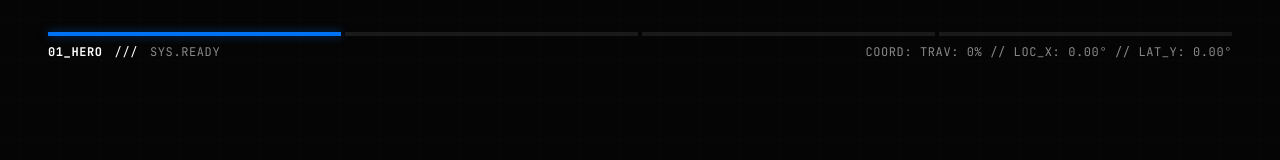
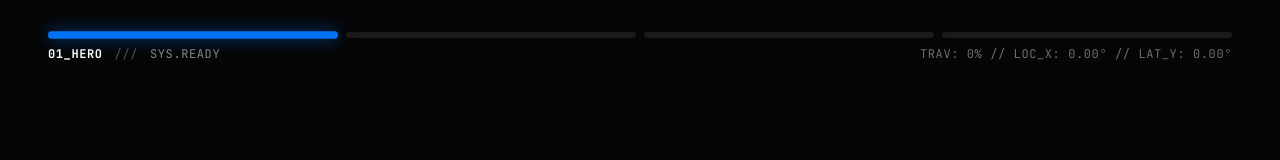
Before and after one commit to garangmig/CV_2026, a React (Vite) app: page / in a window 1280 px wide. Shown: the top 160 px of the page. Built offline with nearby package versions, Linux system fonts and the light colour scheme.

Commit message:
fix: refactor scroll system to distance-based timeline and optimize header response

```diff
--- a/src/App.tsx
+++ b/src/App.tsx
@@ -1,6 +1,7 @@
 import { useRef, useLayoutEffect, useState } from 'react';
 import gsap from 'gsap';
 import { ScrollTrigger } from 'gsap/ScrollTrigger';
+import { ScrollToPlugin } from 'gsap/ScrollToPlugin';
 import { Hero } from './components/Hero';
 import { Portfolio } from './components/Portfolio';
 import { Network } from './components/Network';
@@ -11,7 +12,7 @@ import { BackgroundGrid } from './components/BackgroundGrid';
 import { CameraOverlay } from './components/CameraOverlay';
 import { siteConfig } from './data/siteConfig';
 
-gsap.registerPlugin(ScrollTrigger);
+gsap.registerPlugin(ScrollTrigger, ScrollToPlugin);
 
 function App() {
   const componentRef = useRef<HTMLDivElement>(null);
@@ -23,6 +24,8 @@ function App() {
   const [vOffset, setVOffset] = useState(0);
   const [nOffset, setNOffset] = useState(0);
 
+  const activeSectionRef = useRef(0);
+  const mainTimeline = useRef<gsap.core.Timeline | null>(null);
 
   // Measure section heights to create the extended L-shaped path
   useLayoutEffect(() => {
@@ -56,93 +59,101 @@ function App() {
     const ctx = gsap.context(() => {
       if (!sliderRef.current || !componentRef.current) return;
 
-      const totalVOffset = vOffset + nOffset;
+      const totalDist = window.innerWidth * 3 + vOffset + nOffset;
 
       const tl = gsap.timeline({
         scrollTrigger: {
           trigger: componentRef.current,
           pin: true,
-          scrub: 1.5,
+          scrub: 0.3, // Much more responsive to input
           start: "top top",
-          end: () => "+=" + (window.innerWidth * 5 + totalVOffset),
+          end: () => "+=" + totalDist,
           invalidateOnRefresh: true,
-          onUpdate: (self) => setProgress(Math.round(self.progress * 100)),
+          onUpdate: (self) => {
+            const p = self.progress;
+            setProgress(Math.round(p * 100));
+
+            const currentPx = p * totalDist;
+            const w = window.innerWidth;
+
+            // 1. Determine active section (Distance-based thresholds)
+            let newSection = 0;
+            if (currentPx < w * 0.5) {
+              newSection = 0; // Hero
+            } else if (currentPx < w * 1.5 + vOffset) {
+              newSection = 1; // Portfolio
+            } else if (currentPx < w * 2.5 + vOffset + nOffset) {
+              newSection = 2; // Network
+            } else {
+              newSection = 3; // Credentials
+            }
+
+            if (newSection !== activeSectionRef.current) {
+              activeSectionRef.current = newSection;
+              setActiveSection(newSection);
+            }
+
+            // 2. Real-time latY calculation (HUD telemetry)
+            if (currentPx > w && currentPx < w + vOffset) {
+              // Inside Portfolio scan
+              setLatY((Math.abs(currentPx - w) / (vOffset || 1)) * 90);
+            } else if (currentPx > w * 2 + vOffset && currentPx < w * 2 + vOffset + nOffset) {
+              // Inside Network scan
+              setLatY((Math.abs(currentPx - (w * 2 + vOffset)) / (nOffset || 1)) * 90);
+            } else {
+              setLatY(0);
+            }
+          },
         }
       });
 
-      // THE EXTENDED L-PATH
+      mainTimeline.current = tl;
+
+      // THE DISTANCE-ACCURATE L-PATH
       tl.addLabel("hero")
-        // 1. Move to Portfolio (X)
+        // 1. Hero -> Portfolio
         .to(sliderRef.current, {
           x: () => -window.innerWidth,
-          duration: 2,
-          ease: "power2.inOut",
-          onStart: () => setActiveSection(1),
-          onReverseComplete: () => setActiveSection(0)
+          duration: window.innerWidth,
+          ease: "none",
         })
-        .addLabel("portfolio-top")
+        .addLabel("portfolio")
 
-        // 2. Scan down Portfolio (Y)
+        // 2. Portfolio Scan
         .to(sliderRef.current, {
           y: () => -vOffset,
-          duration: 3,
+          duration: vOffset,
           ease: "none",
-          onUpdate: function () {
-            const currentY = gsap.getProperty(sliderRef.current, "y") as number;
-            // LatY relative to first scan
-            if (activeSection === 1) {
-              setLatY(Math.abs((currentY / (vOffset || 1)) * 90));
-            }
-          }
         })
         .addLabel("portfolio-bottom")
 
-        // 3. Transition to Network (X)
+        // 3. Portfolio -> Network
         .to(sliderRef.current, {
           x: () => -window.innerWidth * 2,
-          duration: 2,
-          ease: "power2.inOut",
-          onStart: () => {
-            setActiveSection(2);
-          },
-          onReverseComplete: () => setActiveSection(1)
+          duration: window.innerWidth,
+          ease: "none",
         })
-        .addLabel("network-top")
+        .addLabel("network")
 
-        // 4. Scan down Network (Y) - Adding nOffset to the world's Y
+        // 4. Network Scan
         .to(sliderRef.current, {
           y: () => -(vOffset + nOffset),
-          duration: 3,
+          duration: nOffset,
           ease: "none",
-          onUpdate: function () {
-            const currentY = gsap.getProperty(sliderRef.current, "y") as number;
-            const absY = Math.abs(currentY);
-
-            if (activeSection === 2) {
-              const localY = absY - vOffset;
-              const netProgress = localY / (nOffset || 1);
-              setLatY(netProgress * 90);
-            }
-          }
-        })
-        // Parallel animation to keep the SKILLS section fixed relative to camera (Desktop only)
+        }, "<")
+        // Mirror the skills panel pin
         .to("#skills-panel", {
           y: () => window.innerWidth >= 768 ? nOffset : 0,
-          duration: 3,
+          duration: nOffset,
           ease: "none",
         }, "<")
         .addLabel("network-bottom")
 
-        // 5. Final transition to Credentials (X)
+        // 5. Network -> Credentials
         .to(sliderRef.current, {
           x: () => -window.innerWidth * 3,
-          duration: 2,
-          ease: "power2.inOut",
-          onStart: () => {
-            setActiveSection(3);
-            setLatY(0);
-          },
-          onReverseComplete: () => setActiveSection(2)
+          duration: window.innerWidth,
+          ease: "none",
         })
         .addLabel("credentials");
 
@@ -150,6 +161,20 @@ function App() {
 
     return () => ctx.revert();
   }, [vOffset, nOffset]);
+
+  const scrollToSection = (index: number) => {
+    const labels = ["hero", "portfolio", "network", "credentials"];
+    const label = labels[index];
+
+    if (mainTimeline.current && mainTimeline.current.scrollTrigger) {
+      const scrollPos = mainTimeline.current.scrollTrigger.labelToScroll(label);
+      gsap.to(window, {
+        duration: 2,
+        scrollTo: scrollPos,
+        ease: "power3.inOut"
+      });
+    }
+  };
 
   const getHeaderUpdates = () => {
     switch (activeSection) {
@@ -211,6 +236,7 @@ function App() {
             subtitle={subtitle}
             activeIndex={activeSection}
             coords={`TRAV: ${progress}% // LOC_X: ${(progress * 3.6).toFixed(2)}° // LAT_Y: ${latY.toFixed(2)}°`}
+            onSectionClick={scrollToSection}
           />
         </div>
 
--- a/src/components/Header.tsx
+++ b/src/components/Header.tsx
@@ -1,18 +1,58 @@
-import { useNavigate } from 'react-router-dom';
+import { useRef, useEffect } from 'react';
+import gsap from 'gsap';
 
 interface HeaderProps {
     title: string;
     subtitle: string;
     activeIndex: number;
     coords?: string;
+    onSectionClick?: (index: number) => void;
 }
 
-export const Header = ({ title, subtitle, activeIndex, coords }: HeaderProps) => {
-    const navigate = useNavigate();
+export const Header = ({ title, subtitle, activeIndex, coords, onSectionClick }: HeaderProps) => {
+    const titleRef = useRef<HTMLSpanElement>(null);
+    const subtitleRef = useRef<HTMLSpanElement>(null);
+    const barsRef = useRef<HTMLDivElement>(null);
+
+    useEffect(() => {
+        // Animation for title and subtitle update
+        if (titleRef.current && subtitleRef.current) {
+            const tl = gsap.timeline();
+
+            // "Glitch" out old text
+            tl.to([titleRef.current, subtitleRef.current], {
+                skewX: 20,
+                opacity: 0,
+                x: -10,
+                duration: 0.1,
+                ease: "power4.in",
+            })
+                // Reset to new text state
+                .set([titleRef.current, subtitleRef.current], {
+                    skewX: -20,
+                    x: 10,
+                })
+                // Glide in new text
+                .to([titleRef.current, subtitleRef.current], {
+                    opacity: 1,
+                    x: 0,
+                    skewX: 0,
+                    duration: 0.3,
+                    ease: "expo.out",
+                    stagger: 0.03
+                });
+
+            // Flash effect for coordinates
+            gsap.fromTo(".header-coord",
+                { opacity: 1, color: "#fff" },
+                { opacity: 0.8, color: "inherit", duration: 0.3 }
+            );
+        }
+    }, [activeIndex]);
 
     const getBarColor = (index: number) => index === activeIndex
-        ? "bg-primary shadow-[0_0_10px_theme(colors.primary/50%)] dark:bg-dark-primary dark:shadow-[0_0_10px_theme(colors.dark.primary/50%)]"
-        : "bg-grid-line cursor-pointer hover:bg-primary/50 transition-colors dark:bg-dark-grid-line dark:hover:bg-dark-primary/50";
+        ? "bg-primary shadow-[0_0_15px_theme(colors.primary/60%)] dark:bg-dark-primary dark:shadow-[0_0_15px_theme(colors.dark.primary/60%)] scale-y-125"
+        : "bg-grid-line cursor-pointer hover:bg-primary/40 dark:bg-dark-grid-line dark:hover:bg-dark-primary/40 scale-y-100";
 
     return (
         <header className="w-full pt-6 md:pt-8 px-4 md:px-12 pb-4 flex-none z-20 relative">
@@ -20,32 +60,48 @@ export const Header = ({ title, subtitle, activeIndex, coords }: HeaderProps) =>
                 {/* Title and Subtitle Area */}
                 <div className="flex justify-between items-end font-mono text-xs tracking-wider text-muted dark:text-dark-muted order-1 md:order-2">
                     <div className="flex items-center gap-3">
-                        <span className="text-secondary font-bold dark:text-dark-secondary text-base md:text-xs leading-tight">{title}</span>
-                        <span className="hidden md:inline text-secondary dark:text-dark-secondary">///</span>
-                        <span className="hidden md:inline">{subtitle}</span>
+                        <span
+                            ref={titleRef}
+                            className="text-secondary font-bold dark:text-dark-secondary text-base md:text-xs leading-tight"
+                        >
+                            {title}
+                        </span>
+                        <span className="hidden md:inline text-secondary dark:text-dark-secondary opacity-30">///</span>
+                        <span
+                            ref={subtitleRef}
+                            className="hidden md:inline"
+                        >
+                            {subtitle}
+                        </span>
                     </div>
+
                     {/* Subtitle on the right for mobile */}
-                    <div className="md:hidden text-[10px] text-muted dark:text-dark-muted font-bold uppercase tracking-widest">
-                        {subtitle}
+                    <div className="md:hidden text-[10px] text-muted dark:text-dark-muted font-bold uppercase tracking-widest overflow-hidden">
+                        <span className="inline-block animate-pulse">{subtitle}</span>
                     </div>
+
                     {/* Desktop Coordinates */}
-                    <div className="hidden md:block">
-                        COORD: {coords || "34.0522° N, 118.2437° W"}
+                    <div className="hidden md:block font-mono tabular-nums opacity-80 header-coord">
+                        {coords || "34.0522° N, 118.2437° W"}
                     </div>
                 </div>
 
                 {/* Navigation Bars */}
                 <div className="flex flex-col gap-1 order-2 md:order-1">
-                    <div className="flex w-full gap-1 h-1">
-                        <div onClick={() => navigate('/')} className={`flex-1 h-full ${getBarColor(0)}`}></div>
-                        <div onClick={() => navigate('/portfolio')} className={`flex-1 h-full ${getBarColor(1)}`}></div>
-                        <div onClick={() => navigate('/network')} className={`flex-1 h-full ${getBarColor(2)}`}></div>
-                        <div onClick={() => navigate('/credentials')} className={`flex-1 h-full ${getBarColor(3)}`}></div>
+                    <div ref={barsRef} className="flex w-full gap-2 h-1.5 items-center">
+                        {[0, 1, 2, 3].map((idx) => (
+                            <div
+                                key={idx}
+                                onClick={() => onSectionClick?.(idx)}
+                                className={`flex-1 h-full transition-all duration-300 ease-out rounded-full ${getBarColor(idx)}`}
+                                style={{ transformOrigin: 'center' }}
+                            ></div>
+                        ))}
                     </div>
                     {/* Mobile Coordinates below nav bar */}
                     <div className="md:hidden flex justify-end">
                         <span className="text-[8px] font-mono text-muted/40 dark:text-dark-muted/40 tracking-tighter uppercase">
-                            LOC_TRACKING: {coords || "34.0522° N, 118.2437° W"}
+                            {coords || "34.0522° N, 118.2437° W"}
                         </span>
                     </div>
                 </div>
```
